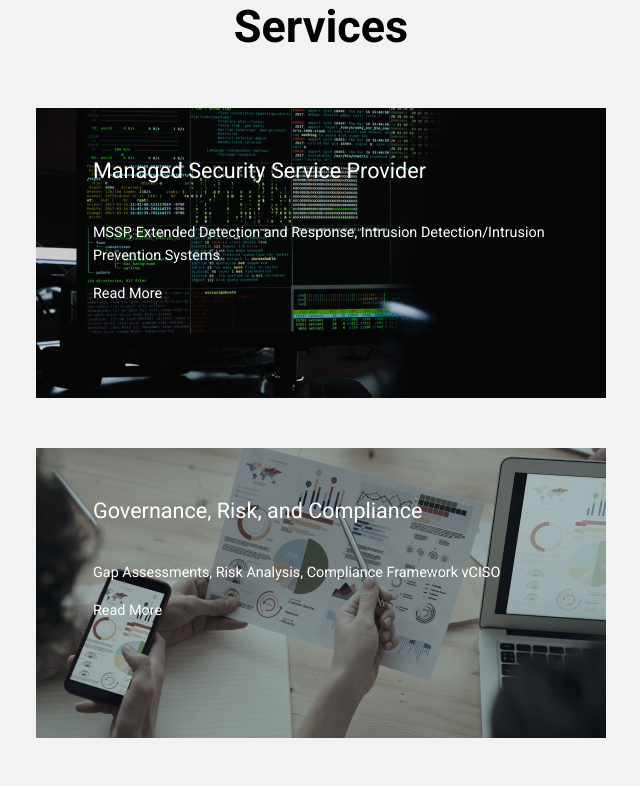
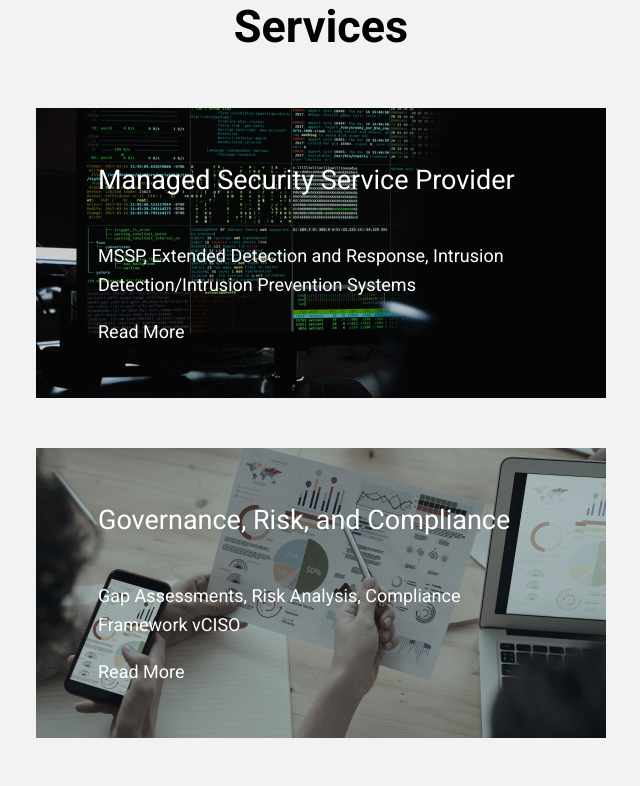
Before and after one commit to Johnny-Blaze666/IS601FallGroupFinal, a Next.js app in the folder alpha-corsi-website/: page / in a window 1280 px wide. Shown: the part 2380-3166 px from the top of the page, without its empty margins (319-959 px from the left). Built offline with nearby package versions, Linux system fonts and the light colour scheme.

Commit message:
Fixed Services Section Font; closes #120

```diff
--- a/alpha-corsi-website/components/serviceCard.module.css
+++ b/alpha-corsi-website/components/serviceCard.module.css
@@ -9,13 +9,17 @@
 
 .text {
     width: 100%;
-    font-size: 80%;
     padding: 0 10%;
     margin-top: 5%;
     display: flex;
     flex-direction: column;
     justify-content: flex-start;
     align-items: flex-start;
+}
+
+.text > * {
+
+    padding: 0 5px;
 }
 
 .text h2 {
```
